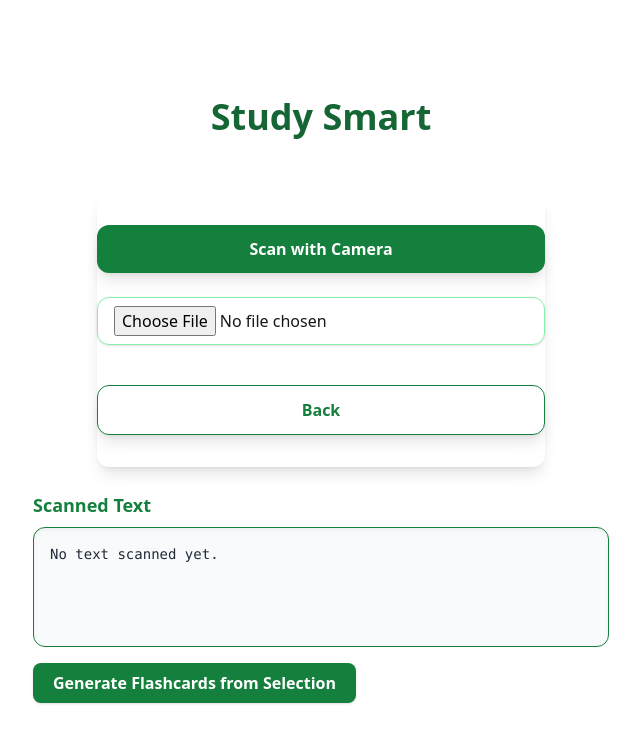
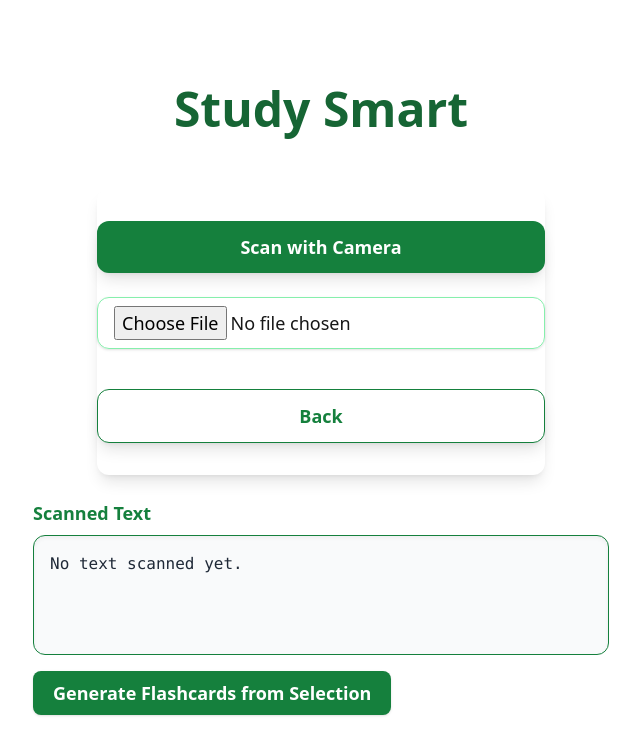
Before and after one commit to Ishika9740/TestFinal, a Next.js app: page / in a window 1280 px wide. Shown: the top 754 px of the page, without its empty margins (319-959 px from the left). Built offline with nearby package versions, Linux system fonts and the light colour scheme.

Commit message:
updates.tsx

```diff
--- a/app/QuizSection.tsx
+++ b/app/QuizSection.tsx
@@ -1,7 +1,7 @@
 import { useAppContext } from './AppContext'
 
 export default function QuizSection() {
-  const { quizzes, quizAnswers, setQuizAnswers } = useAppContext()
+  const { quizzes = [], quizAnswers = {}, setQuizAnswers = () => {} } = useAppContext()
   // ...local state for current question, feedback, etc...
   // Render quiz UI as before
 }
--- a/app/page.tsx
+++ b/app/page.tsx
@@ -1,5 +1,5 @@
+'use client'
 import React, { useState, useRef } from 'react'
-'use client'
 
 import Tesseract from 'tesseract.js'
 
@@ -35,9 +35,6 @@ function HomePage() {
   const [isOcrLoading, setIsOcrLoading] = useState(false)
   const fileInputRef = useRef<HTMLInputElement | null>(null)
   const videoRef = useRef<HTMLVideoElement | null>(null)
-  const [timedOut, setTimedOut] = useState(false);
-  const [quizScore, setQuizScore] = useState(0);
- const [quizCompleted, setQuizCompleted] = useState(false);
   const canvasRef = useRef<HTMLCanvasElement | null>(null)
   const [cameraError, setCameraError] = useState<string | null>(null)
   const [countdown, setCountdown] = useState<number | null>(null)
@@ -46,13 +43,14 @@ function HomePage() {
   const [currentFlashcard, setCurrentFlashcard] = useState(0)
   const [flipped, setFlipped] = useState(false)
   const [scannedText, setScannedText] = useState<string | null>(null)
-  const [dictatedText, setDictatedText] = useState<string>('')
+  const [quizScore, setQuizScore] = useState(0);
+  const [quizCompleted, setQuizCompleted] = useState(false);
+  const [dictatedText, setDictatedText] = useState<string>('');
+  const [timedOut, setTimedOut] = useState(false)
 
   const handleVideoCanPlay = () => {
     setCameraLoaded(true)
   }
-
-  const QUESTION_TIME = 15 // seconds
 
   // --- Logic ---
   const quizzesToShow = quizzes.slice(0, quizCount)
@@ -373,8 +371,8 @@ function HomePage() {
 
   // --- Main Render ---
   return (
-    <div className="min-h-screen bg-white font-sans flex flex-col items-center justify-center px-2 sm:px-4 md:px-8">
-      <h1 className="text-3xl sm:text-4xl font-bold text-green-800 text-center bg-brown-700 py-6 rounded-b-2xl mb-8 w-full max-w-2xl mx-auto">
+    <div className="min-h-screen bg-white font-sans text-lg flex flex-col items-center justify-center px-2 sm:px-4 md:px-8">
+      <h1 className="text-4xl sm:text-5xl font-bold text-green-800 text-center bg-brown-700 py-6 rounded-b-2xl mb-8 w-full max-w-2xl mx-auto">
         Study Smart
       </h1>
 
@@ -493,9 +491,9 @@ function HomePage() {
           <FlashcardList />
         </div>
       )}
-
       {mode === 'quiz' && (
         <div className="w-full max-w-2xl mx-auto px-2 sm:px-4 md:px-8">
+          <p className="text-2xl font-bold text-green-700 mb-4">Your score: {quizScore}</p>
           <QuizCard />
         </div>
       )}
@@ -504,7 +502,7 @@ function HomePage() {
       <div className="w-full max-w-xl mx-auto my-6">
         <h2 className="text-lg font-bold text-green-700 mb-2">Scanned Text</h2>
         <div
-          className="bg-gray-50 border border-green-700 rounded-xl p-4 font-mono text-sm text-gray-800 shadow-inner overflow-auto selectable-text"
+          className="bg-gray-50 border border-green-700 rounded-xl p-4 font-mono text-base text-gray-800 shadow-inner overflow-auto selectable-text"
           style={{ maxHeight: '300px', minHeight: '120px', whiteSpace: 'pre-wrap', userSelect: 'text' }}
           id="scannedTextBox"
         >
--- a/package.json
+++ b/package.json
@@ -9,7 +9,7 @@
     "lint": "next lint"
   },
   "dependencies": {
-    "next": "^15.4.2",
+    "next": "^15.4.4",
     "react": "^19.0.0",
     "react-dom": "^19.0.0",
     "tesseract.js": "^6.0.1"
```
Also changed, not shown: 1 other file (tests, documents, lock files or other folders).
